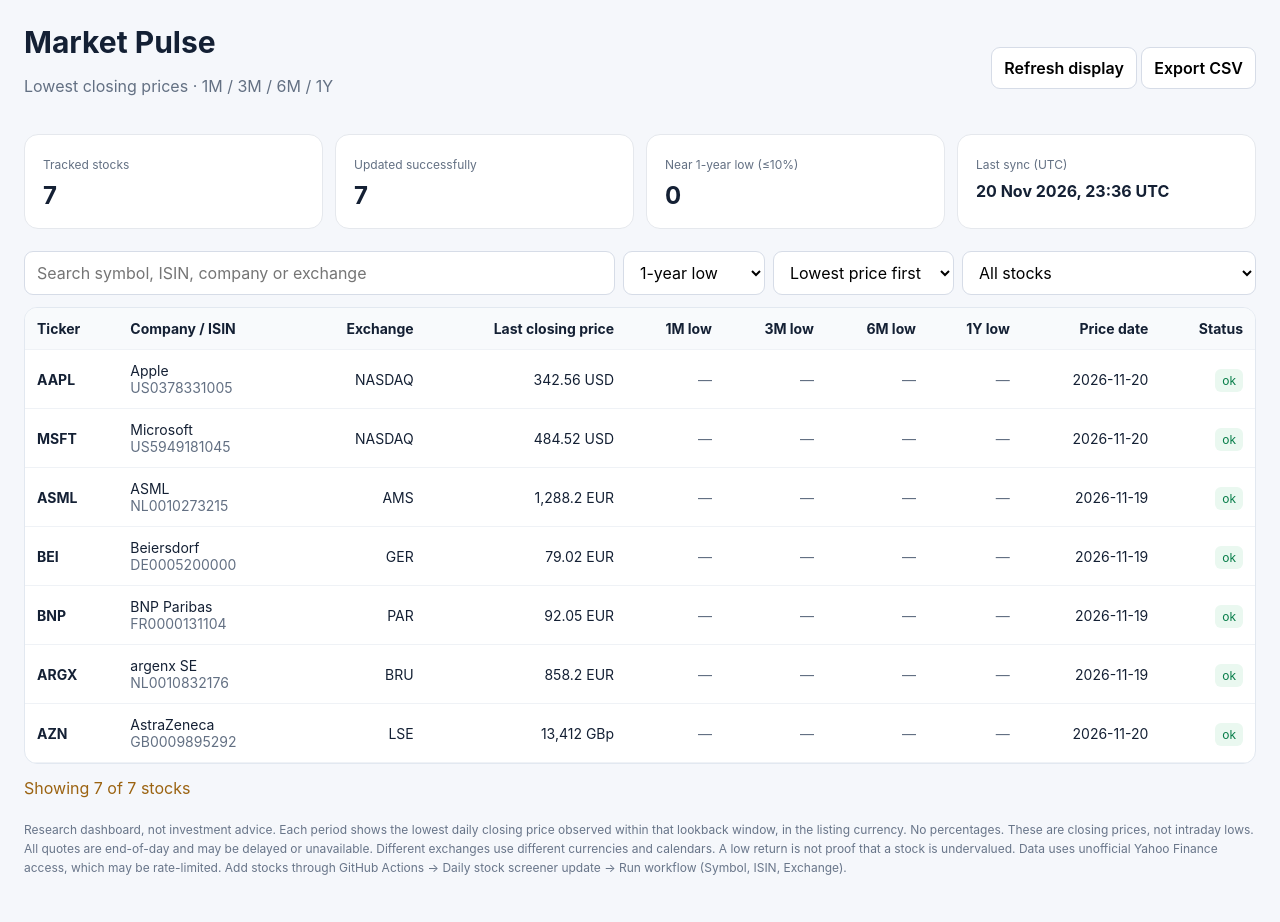
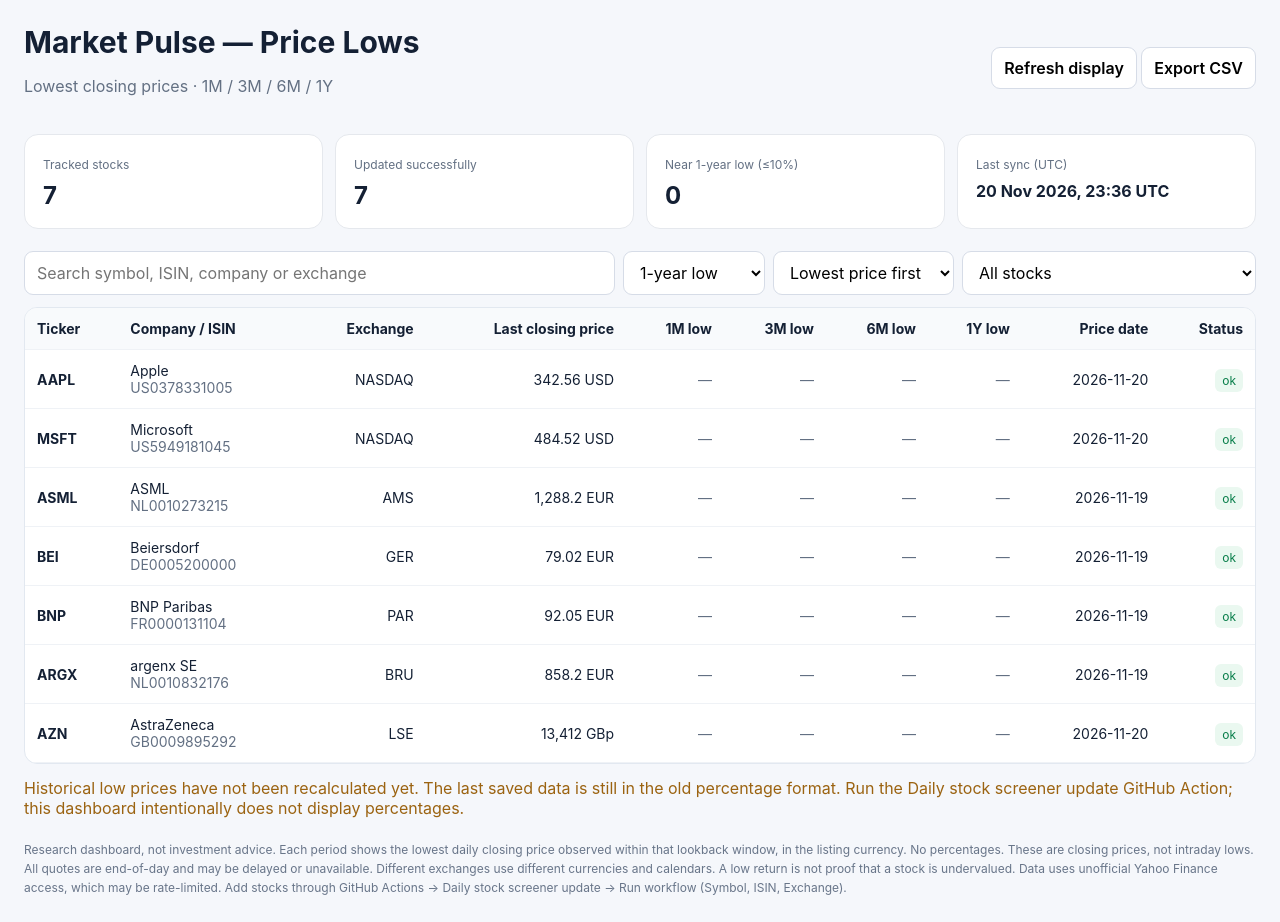
Before and after one commit to JayatiJaiswal/stock-market-screener, a plain HTML site: page docs/index.html in a window 1280 px wide. Drawn offline with Linux system fonts and the light colour scheme.

Commit message:
Make price-low mode unmistakable and warn when outdated percentage dataset is present

```diff
--- a/docs/index.html
+++ b/docs/index.html
@@ -1,6 +1,6 @@
 <!doctype html>
 <html lang="en"><head><meta charset="utf-8"><meta name="viewport" content="width=device-width, initial-scale=1">
-<title>Market Pulse — Daily Stock Screener</title>
+<title>Market Pulse — Numeric Price Lows</title>
 <style>
 :root{font-family:Inter,system-ui,Arial,sans-serif;background:#f5f7fb;color:#142034}
 *{box-sizing:border-box}body{margin:0}main{max-width:1500px;margin:auto;padding:24px}
@@ -24,7 +24,7 @@ th:first-child,td:first-child,th:nth-child(2),td:nth-child(2){text-align:left}
 a{color:#265cb5}
 @media(max-width:650px){main{padding:12px}.stats{grid-template-columns:repeat(2,1fr)}h1{font-size:23px}}
 </style></head><body><main>
-<header><div><h1>Market Pulse</h1><p>Lowest closing prices · 1M / 3M / 6M / 1Y</p></div><div><button id="refresh">Refresh display</button> <button id="export">Export CSV</button></div></header>
+<header><div><h1>Market Pulse — Price Lows</h1><p>Lowest closing prices · 1M / 3M / 6M / 1Y</p></div><div><button id="refresh">Refresh display</button> <button id="export">Export CSV</button></div></header>
 <section class="stats"><div class="stat"><span>Tracked stocks</span><strong id="total">—</strong></div><div class="stat"><span>Updated successfully</span><strong id="success">—</strong></div><div class="stat"><span>Near 1-year low (≤10%)</span><strong id="falling">—</strong></div><div class="stat"><span>Last sync (UTC)</span><strong id="updated" style="font-size:16px">—</strong></div></section>
 <div class="controls"><input id="search" placeholder="Search symbol, ISIN, company or exchange">
 <select id="period"><option value="1y">1-year low</option><option value="6m">6-month low</option><option value="3m">3-month low</option><option value="1m">1-month low</option></select>
@@ -48,8 +48,8 @@ el('message').textContent='Showing '+rows.length+' of '+stocks.length+' stocks';
 }
 async function refresh(){
 try {let response=await fetch('data.json?ts='+Date.now(),{cache:'no-store'});if(!response.ok)throw Error('HTTP '+response.status);
-let data=await response.json();stocks=data.stocks||[];el('total').textContent=data.total??stocks.length;el('success').textContent=data.success??0;el('falling').textContent=stocks.filter(r=>value(r,'1y')!=null&&r.price!=null&&r.price<=value(r,'1y')*1.10).length;el('updated').textContent=data.updated_at?new Date(data.updated_at).toLocaleString('en-GB',{timeZone:'UTC',dateStyle:'medium',timeStyle:'short'})+' UTC':'Not yet synced';render();
-if(!data.updated_at)el('message').textContent='Ready for first data update. Run the GitHub Actions workflow.';
+let data=await response.json();stocks=data.stocks||[];const oldFormat=stocks.some(r=>r.returns&&!r.lows);el('total').textContent=data.total??stocks.length;el('success').textContent=data.success??0;el('falling').textContent=stocks.filter(r=>value(r,'1y')!=null&&r.price!=null&&r.price<=value(r,'1y')*1.10).length;el('updated').textContent=data.updated_at?new Date(data.updated_at).toLocaleString('en-GB',{timeZone:'UTC',dateStyle:'medium',timeStyle:'short'})+' UTC':'Not yet synced';render();
+if(oldFormat)el('message').textContent='Historical low prices have not been recalculated yet. The last saved data is still in the old percentage format. Run the Daily stock screener update GitHub Action; this dashboard intentionally does not display percentages.';else if(!data.updated_at)el('message').textContent='Ready for first data update. Run the GitHub Actions workflow.';
 }catch(err){el('message').textContent='Unable to load price data: '+err.message}}
 for(const id of ['search','period','direction','filter'])el(id).addEventListener(id==='search'?'input':'change',()=>{if(id==='period'||id==='direction'){key=el('period').value;ascending=el('direction').value==='asc'}render()});
 document.querySelectorAll('th[data-key]').forEach(th=>th.onclick=()=>{const next=th.dataset.key;ascending=key===next?!ascending:true;key=next;render()});
```
